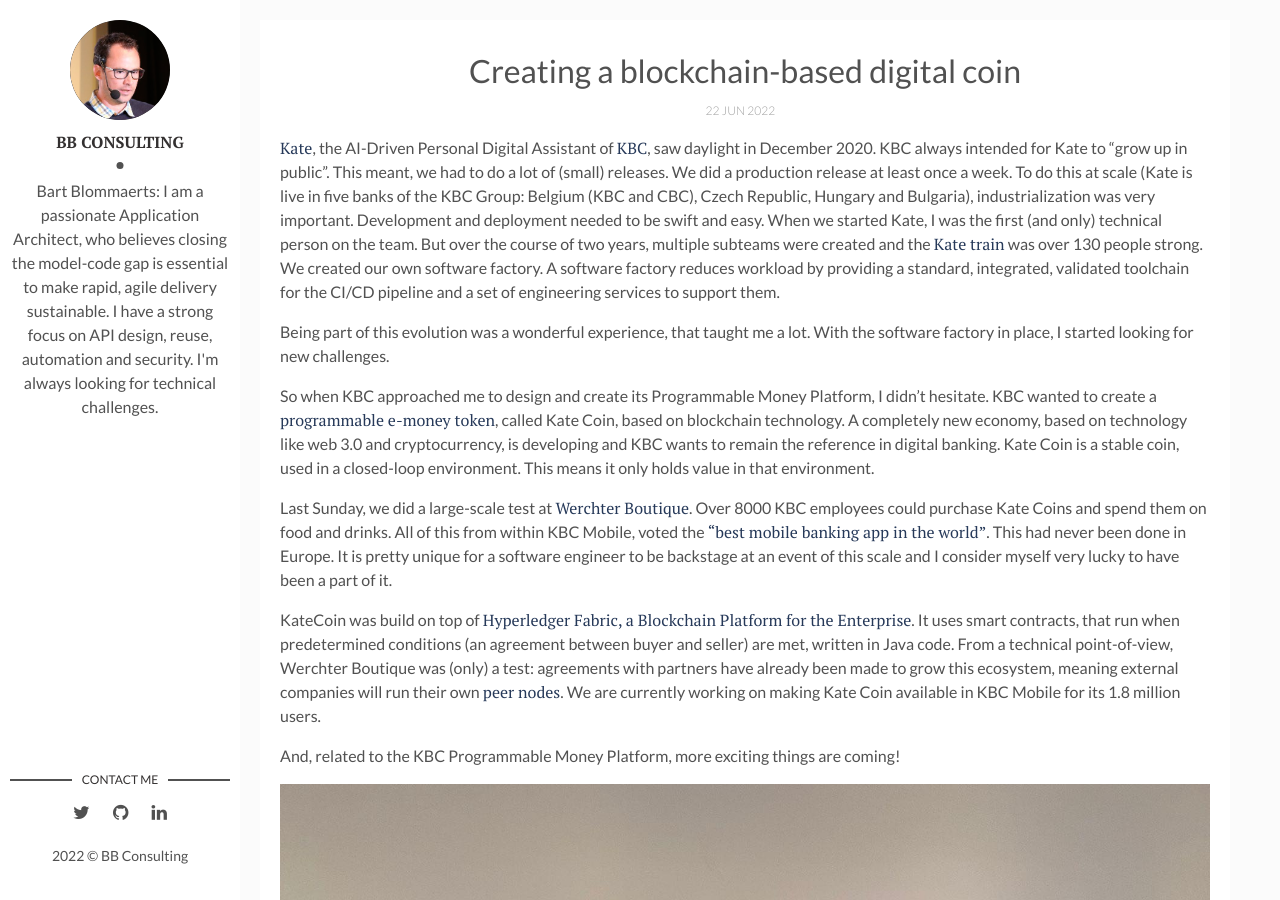
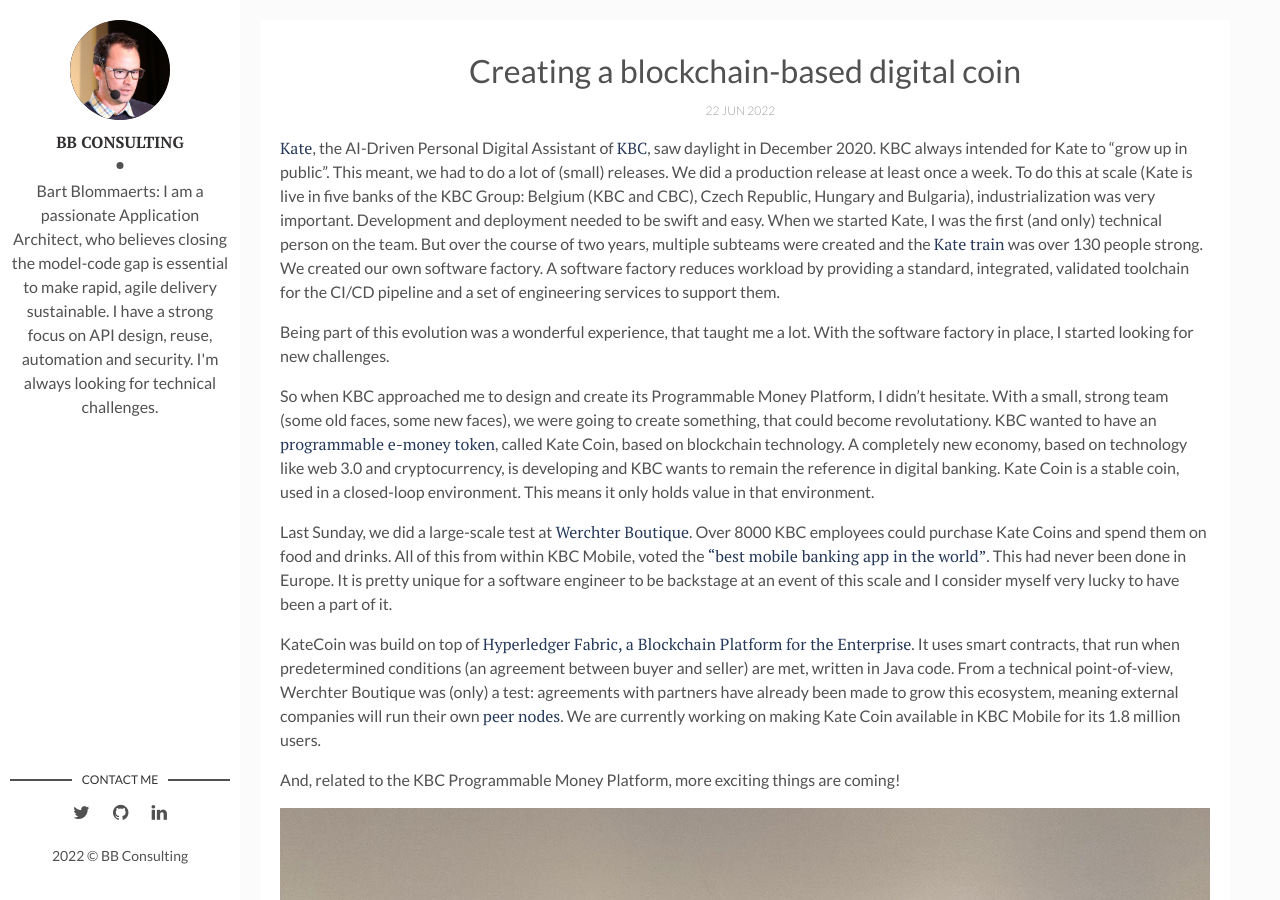
Before and after one commit to bart-blommaerts/bart-blommaerts.github.io, a Jekyll site: the page built from _posts/2022-06-22-katecoin.md, in a window 1280 px wide and 900 px high. Built offline with Jekyll 4.4.1, drawn with Linux system fonts in a browser that asks for light colours.

Commit message:
add focus on team

```diff
--- a/_posts/2022-06-22-katecoin.md
+++ b/_posts/2022-06-22-katecoin.md
@@ -30,7 +30,8 @@
 With the software factory in place, I started looking for new challenges.
 
 So when KBC approached me to design and create its Programmable Money Platform, I didn't hesitate.
-KBC wanted to create a [programmable e-money token](https://newsroom.kbc.com/kbc-zorgt-met-de-kate-coin-een-eigen-op-blockchain-gebaseerde-digitale-munt-voor-een-primeur-in-europa), called Kate Coin, based on blockchain technology.
+With a small, strong team (some old faces, some new faces), we were going to create something, that could become revolutationy.
+KBC wanted to have an [programmable e-money token](https://newsroom.kbc.com/kbc-zorgt-met-de-kate-coin-een-eigen-op-blockchain-gebaseerde-digitale-munt-voor-een-primeur-in-europa), called Kate Coin, based on blockchain technology.
 A completely new economy, based on technology like web 3.0 and cryptocurrency, is developing and KBC wants to remain the reference in digital banking.
 Kate Coin is a stable coin, used in a closed-loop environment.
 This means it only holds value in that environment.
```
